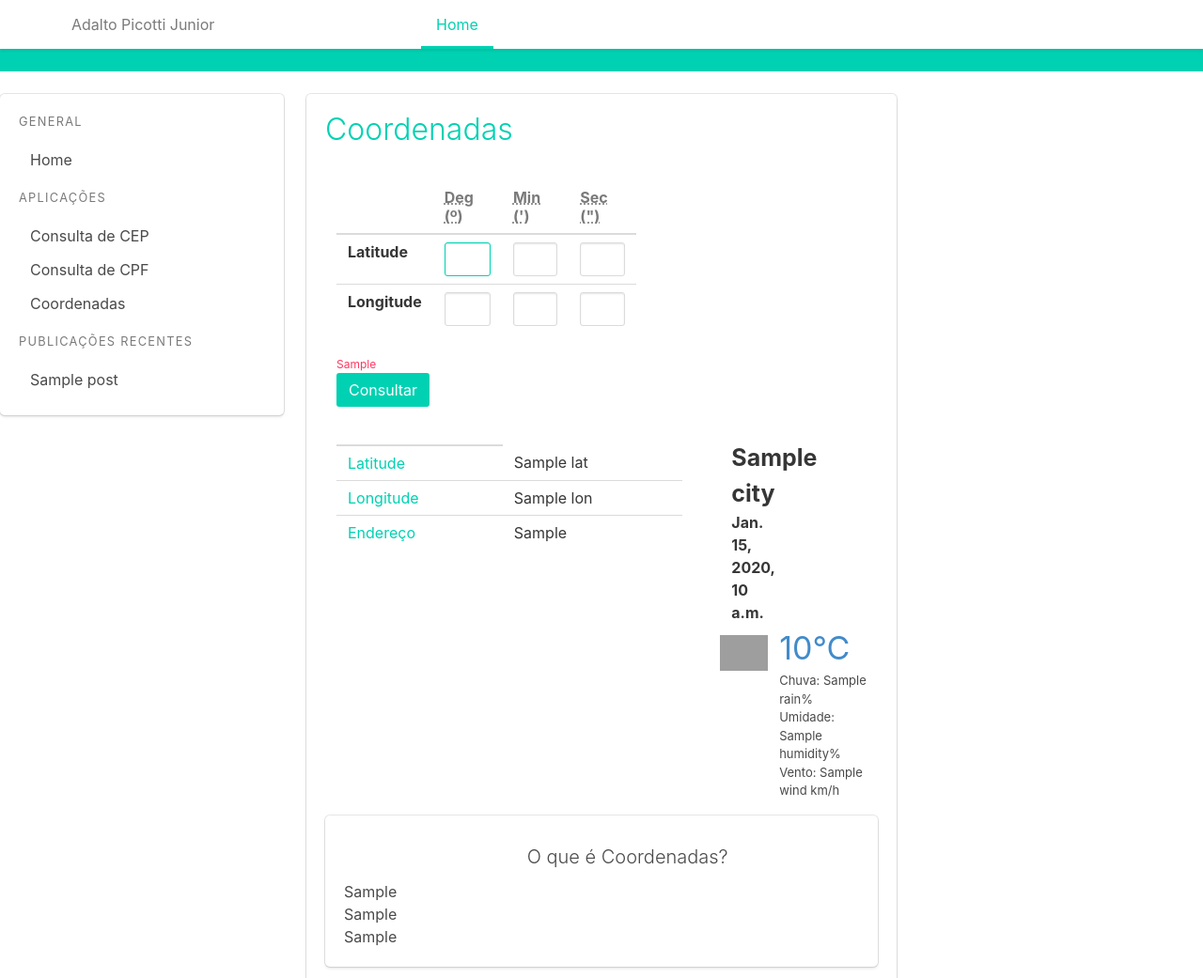
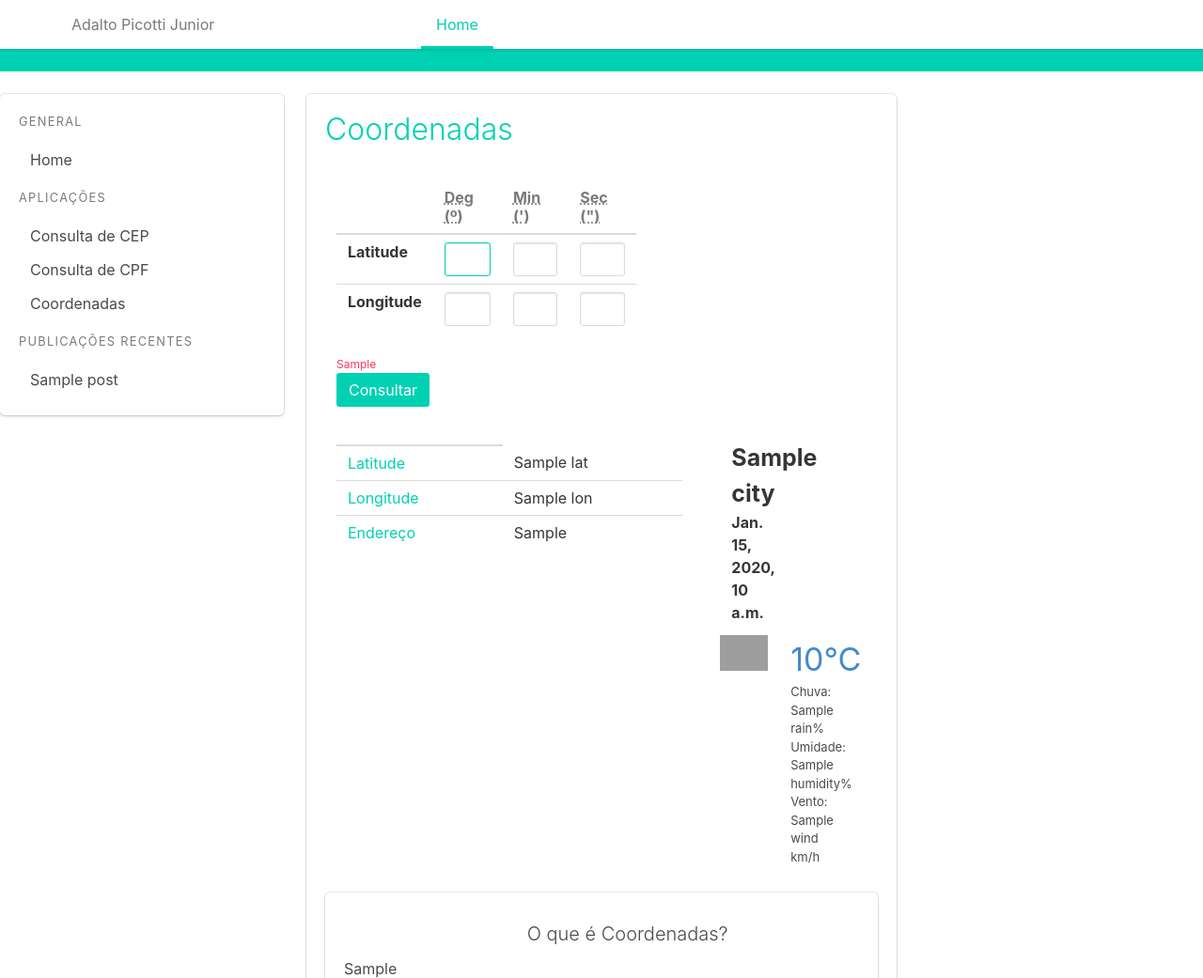
Before and after one commit to adaltopicotti/blog, a Django app: template blog/templates/application/coordinate.html in a window 1280 px wide; the page is wider, and only the part inside the window is pictured. Shown: the top 1041 px of that part at 94% size. Run offline with Django 3.2, Linux system fonts and the light colour scheme; tables that the repository leaves empty hold one stand-in row (values such as "Sample post"); the template is opened without the code that fills it: values that come from a table or form of the project are taken from there, most other values are stand-ins (such as "Sample title", 1, 10 or a date in 2020); grey boxes are pictures that could not be loaded.

Commit message:
Update weather_widget.html

```diff
--- a/blog/templates/application/weather_widget.html
+++ b/blog/templates/application/weather_widget.html
@@ -12,7 +12,7 @@
             <div class="column is-5 col-xs-4">
                 <img class="img-responsive img-rounded" src="http://project-zeta.one/meteorologia/pdc/weather/weather_icon{{weather.icon}}.png" align="center"/>
             </div>
-            <div class="col-md-2 col-xs-4">
+            <div class="column is-3 col-md-2 col-xs-4">
                 <label style="font-size: 34px; color: #428bca">
                     {{weather.temp}}°C
                 </label><br>
```
